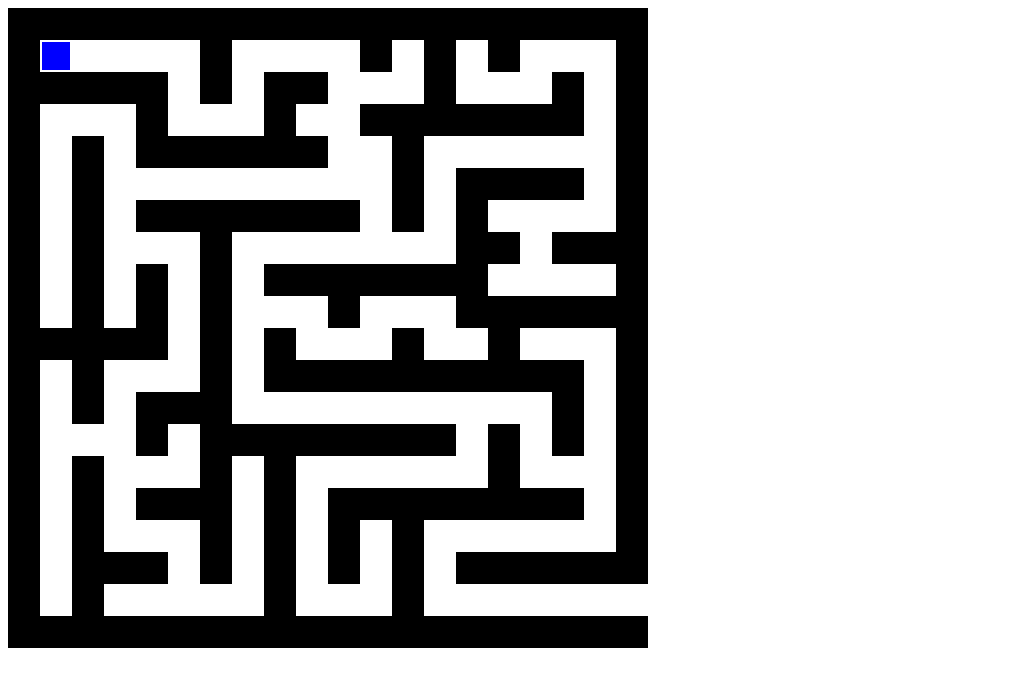
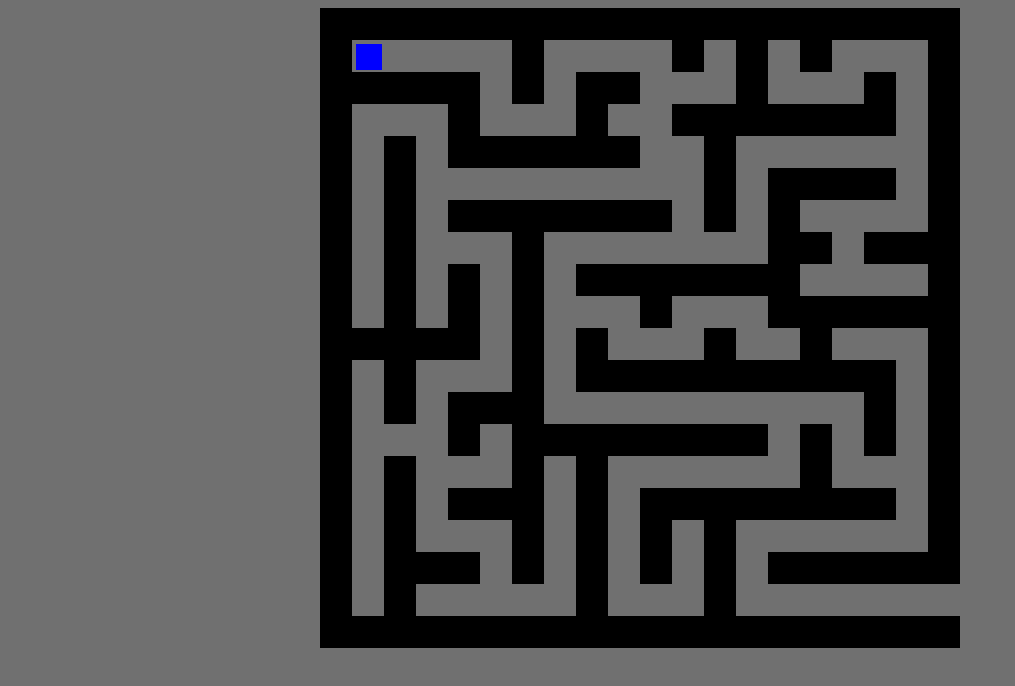
Before and after one commit to fslipe17/matrix, a plain HTML site: page obj,velocit.html in a window 1280 px wide. Shown: the whole page, without its empty margins (0-1015 px from the left). Drawn offline with Linux system fonts and the light colour scheme.

Commit message:
Add files via upload

```diff
--- a/obj,velocit.html
+++ b/obj,velocit.html
@@ -4,12 +4,28 @@
     <meta charset="UTF-8">
     <meta name="viewport" content="width=device-width, initial-scale=1.0">
     <title>Labirinto</title>
+	<style>
+		html{
+			height: 98vh;
+			background: rgb(112, 112, 112);
+		}
+
+		body{
+			display: grid;
+		}
+
+		canvas{
+			margin: 0 auto;
+			width: 640px;
+			height: 640px;
+
+		}
+	</style>
 </head>
 <body>
     <canvas width="640" height="640"></canvas>
 <script>
 (function(){
-
 	var cnv = document.querySelector("canvas");
 	var ctx = cnv.getContext("2d");
 
@@ -20,13 +36,14 @@ var mvLeft = mvUp = mvRight = mvDown = false;
 
 	var tileSize = 32;
 
+	//array que armazenará os muros do labirinto
 	var walls = [];
 
 	var player = {
-	x: tileSize + 2,
-	y: tileSize + 2,
-	width: 28,
-	height: 28,
+		x: tileSize + 4,
+		y: tileSize + 4,
+		width: 26,
+		height: 26,
 		speed: 2
 	};
 
@@ -53,10 +70,11 @@ var maze = [
     [1,1,1,1,1,1,1,1,1,1,1,1,1,1,1,1,1,1,1,1]
 ];
 
-
+	//método de preenchimento do array com os muros do labirinto
 	for(var row in maze){
 		for(var column in maze[row]){
 			var tile = maze[row][column];
+			//identificação e criação do objeto muro
 			if(tile === 1){
 				var wall = {
 					x: tileSize*column,
@@ -64,12 +82,13 @@ for(var row in maze){
 					width: tileSize,
 					height: tileSize
 				};
+				//inserção no array
 				walls.push(wall);
 			}
 		}
 	}
 
-
+	//função que verifica as colisões e ajusta a posição do personagem bloqueando-o
 	function blockRectangle(objA,objB){
 		var distX = (objA.x + objA.width/2) - (objB.x + objB.width/2);
 		var distY = (objA.y + objA.height/2) - (objB.y + objB.height/2);
@@ -83,6 +102,11 @@ function blockRectangle(objA,objB){
 
 			if(overlapX > overlapY){
 				objA.y = distY > 0 ? objA.y + overlapY : objA.y - overlapY;
+				update()
+				render()
+				loop()
+				keydownHandler()
+				keyupHandler()
 			} else {
 				objA.x = distX > 0 ? objA.x + overlapX : objA.x - overlapX;
 			}
@@ -173,6 +197,7 @@ function loop(){
 	}
 	requestAnimationFrame(loop,cnv);
 }());
+
 </script>
 </body>
 </html>
```
Lines whose indentation alone changed are shown as unchanged.
